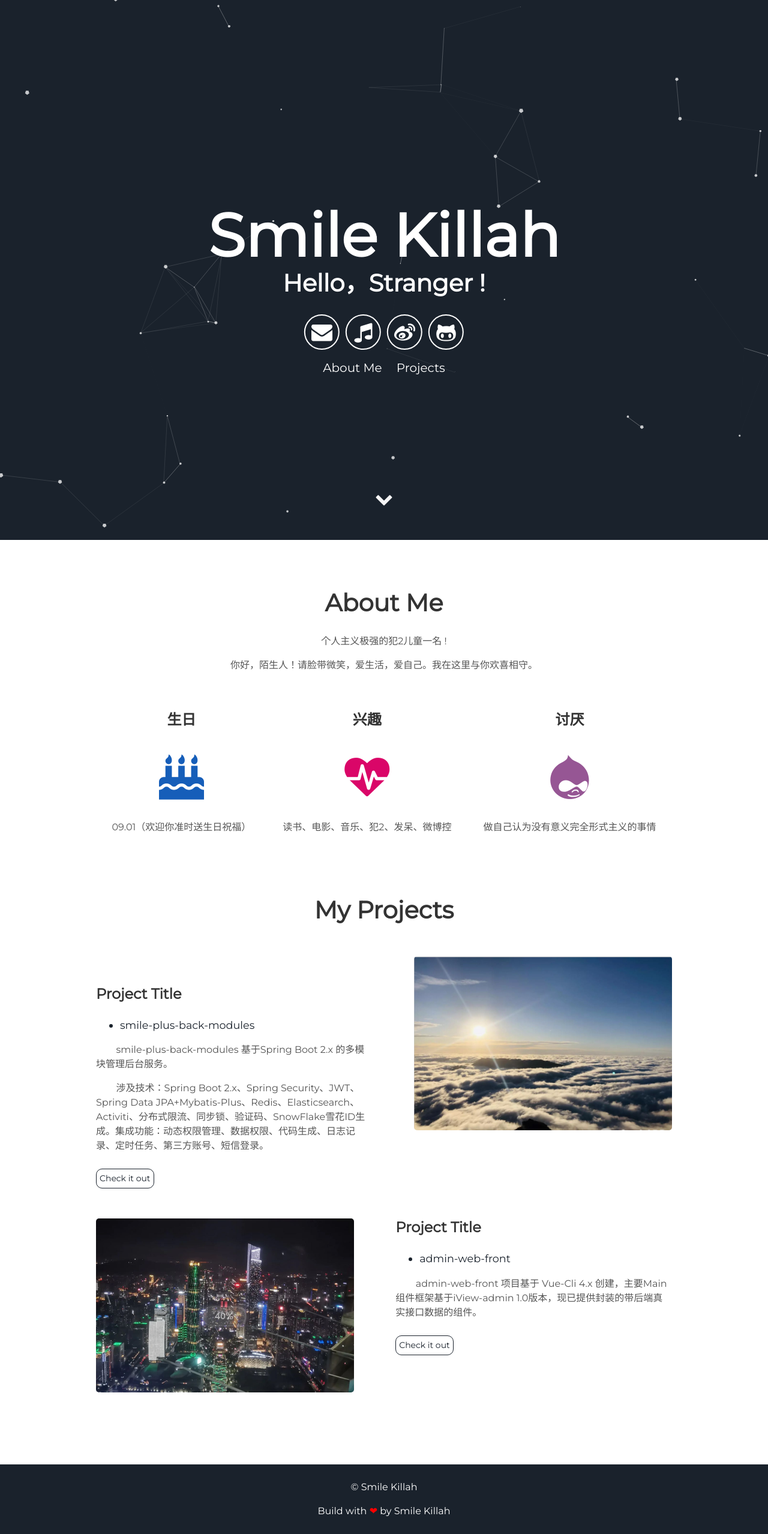
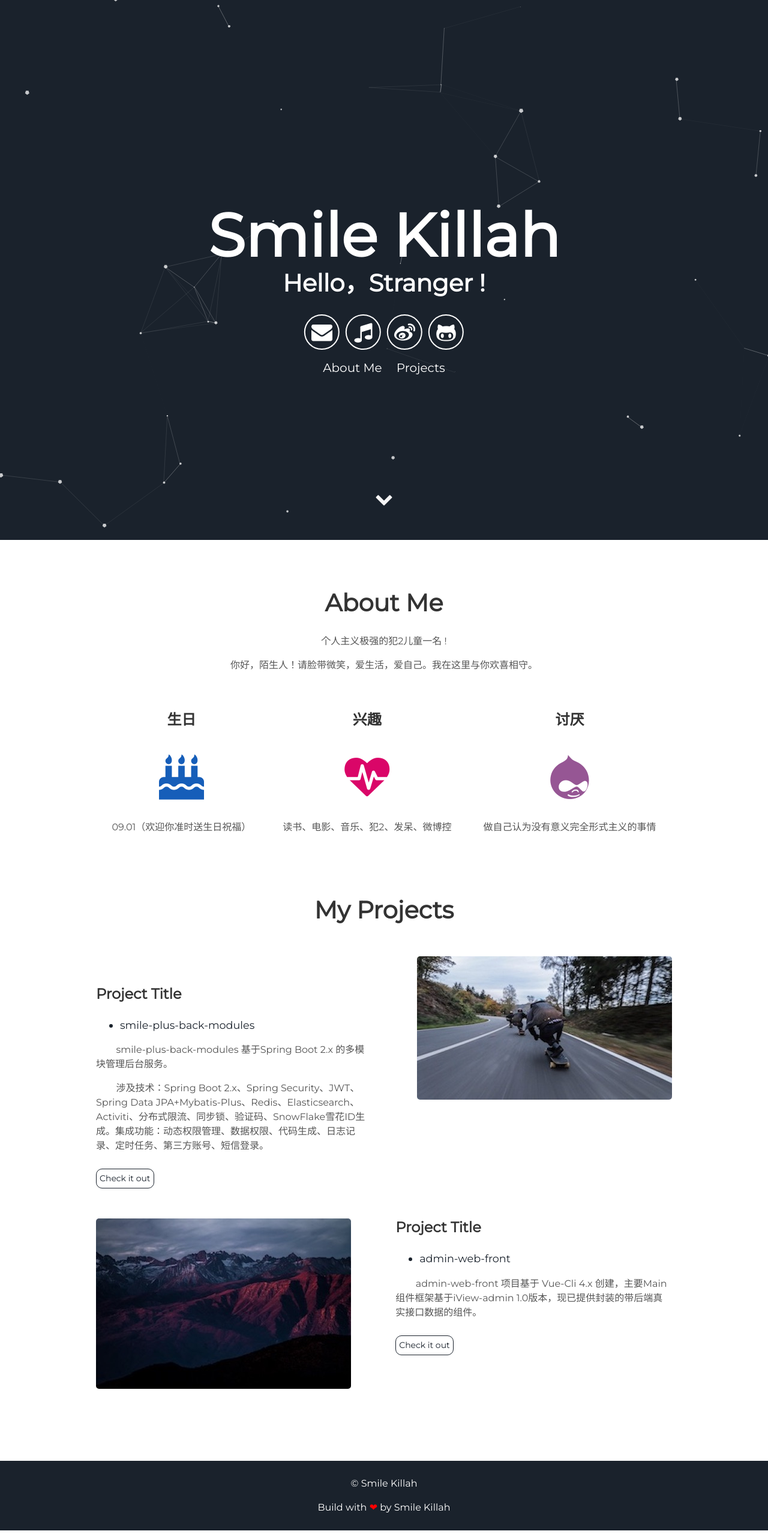
Before and after one commit to killahs/killahs.github.io, a Jekyll site: the page built from index.html, in a window 1280 px wide. Shown: the whole page at 60% size. Built offline with Jekyll 4.4.1, drawn with Linux system fonts in a browser that asks for light colours.

Commit message:
Update About

```diff
--- a/_includes/projects.html
+++ b/_includes/projects.html
@@ -3,7 +3,7 @@
 </div>
 <div class="user-projects">
   <div class="images-right">
-    <img alt="mountains" src="{{ "/assets/img/sun.jpg" | prepend: site.baseurl }}" />
+    <img alt="mountains" src="{{ "/assets/img/skate.jpg" | prepend: site.baseurl }}" />
   </div>
   <div class="contents">
     <h3> Project Title </h3>
@@ -17,7 +17,7 @@
 </div>
 <div class="user-projects">
   <div class="images-left">
-    <img alt="mountains" src="{{ "/assets/img/night.jpg" | prepend: site.baseurl }}" />
+    <img alt="mountains" src="{{ "/assets/img/mountains.jpg" | prepend: site.baseurl }}" />
 
   </div>
   <div class="contents-right">
```
